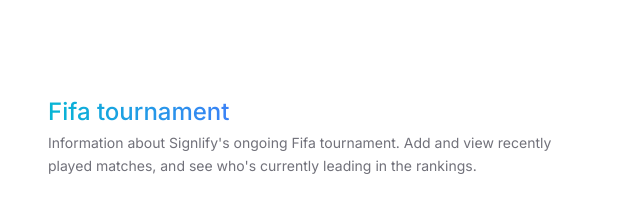
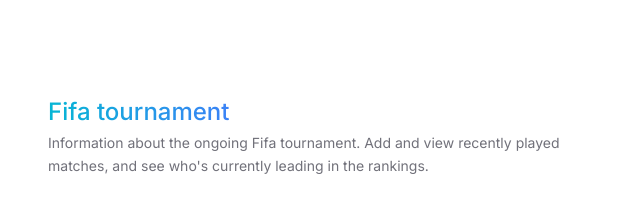
Before and after one commit to samlafontaine/tournament, a Next.js app: page / in a window 1280 px wide. Shown: the top 224 px of the page, without its empty margins (320-960 px from the left). Built offline with nearby package versions, Linux system fonts and the light colour scheme.

Commit message:
small copy fix

```diff
--- a/app/page.tsx
+++ b/app/page.tsx
@@ -196,9 +196,8 @@
             Fifa tournament
           </p>
           <p className="text-sm text-muted-foreground leading-relaxed">
-            Information about Signlify's ongoing Fifa tournament. Add and view
-            recently played matches, and see who's currently leading in the
-            rankings.
+            Information about the ongoing Fifa tournament. Add and view recently
+            played matches, and see who's currently leading in the rankings.
           </p>
         </div>
         <div className="flex flex-row justify-between mb-4">
```
